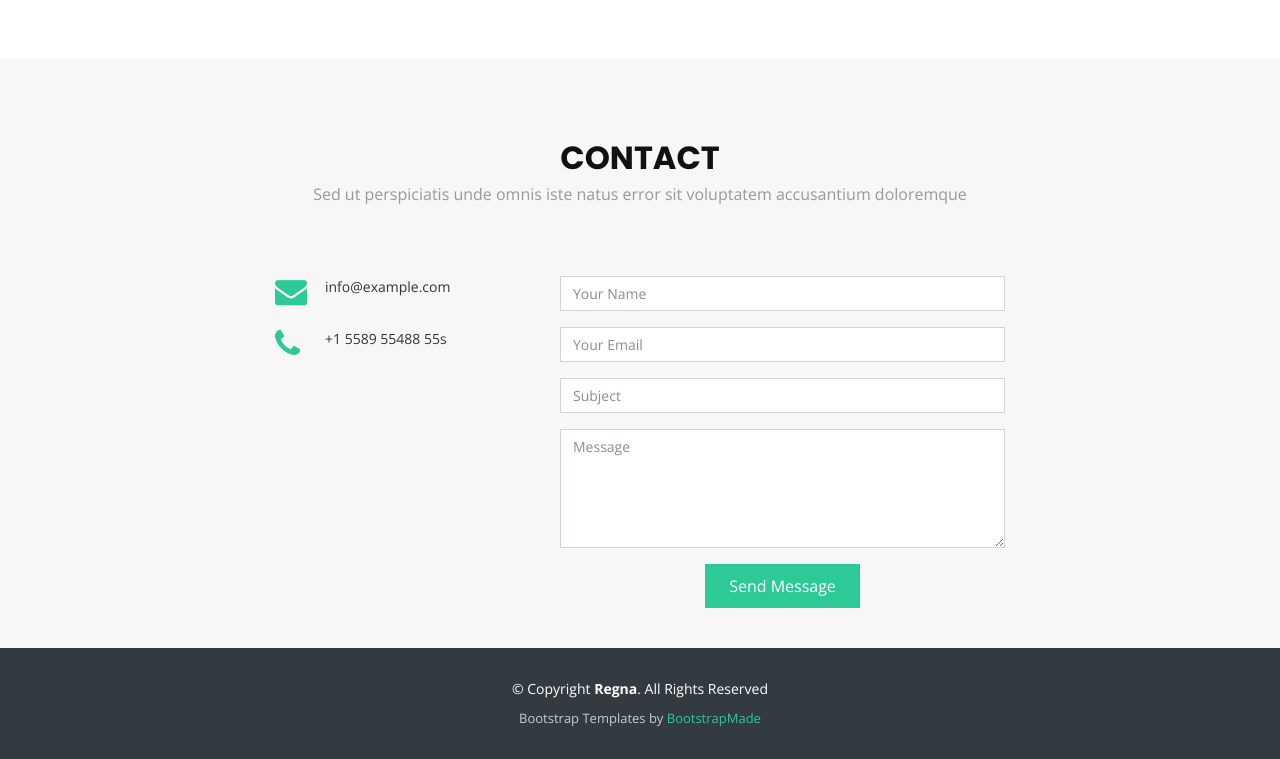
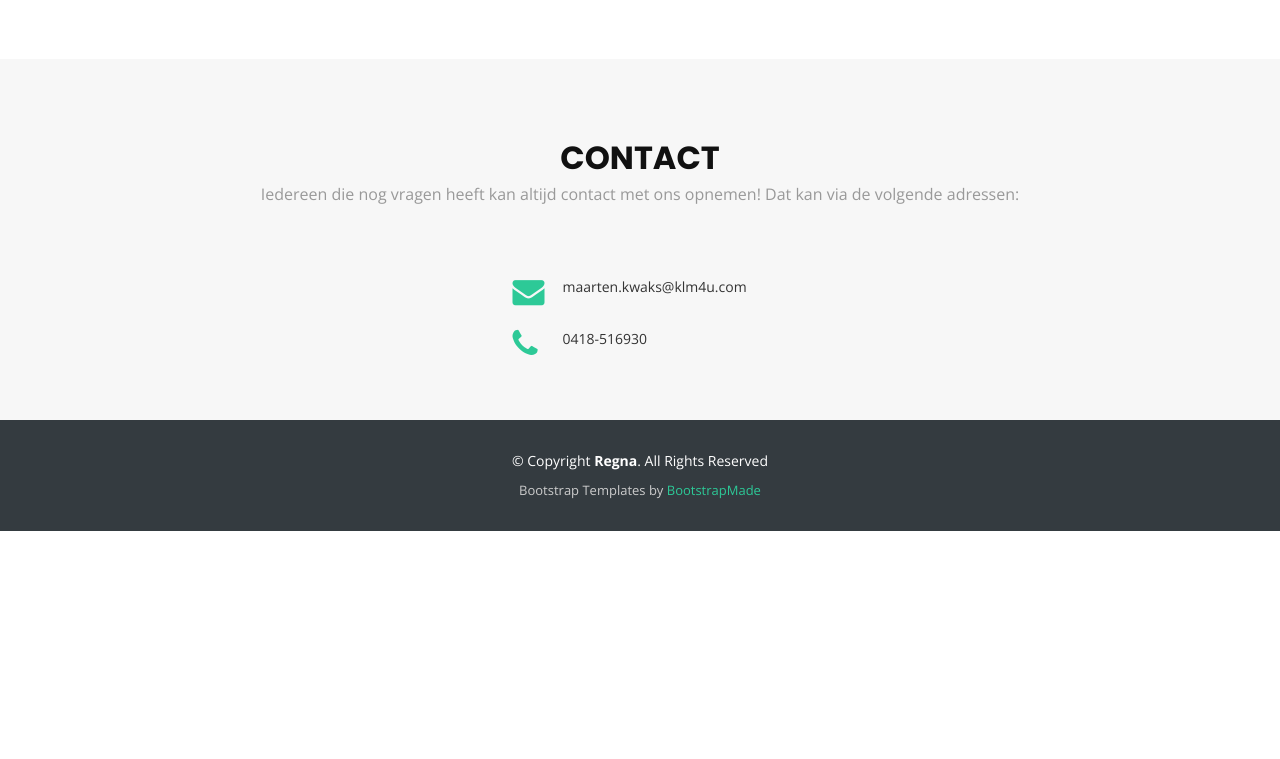
Before and after one commit to FKwaks/siteverjaardag, a Django app: page / in a window 1280 px wide. Shown: the part 3602-4361 px from the top of the page. After the commit the page ends 4133 px from the top, so only its background shows below. Run offline with Django 3.2, Linux system fonts and the light colour scheme; data that the repository does not hold is empty; some libraries are stand-ins or nearby versions.

Commit message:
plaatjes en wat text enzo

```diff
--- a/list/static/css/style.css
+++ b/list/static/css/style.css
@@ -143,7 +143,7 @@ padding-left: 50px;
   display: table;
   width: 100%;
   height: 100vh;
-  background: url(../img/hero-bg.jpg) top center fixed;
+  background: url(../img/background.jpeg) top center fixed;
   background-size: cover;
 }
 
@@ -486,7 +486,7 @@ body.mobile-nav-active #mobile-nav-toggle {
 
 #about .about-container .background {
   min-height: 300px;
-  background: url(../img/about-img.jpg) center top no-repeat;
+  background: url(../img/paenma.jpg) center top no-repeat;
   margin-bottom: 10px;
 }
 
--- a/list/templates/list/index.html
+++ b/list/templates/list/index.html
@@ -305,12 +305,10 @@
           <div class="col-lg-5 col-md-4">
           <div class="section-header">
             <h3 class="section-title">Locatie</h3>
-            <p class="section-description">Sed ut perspiciatis unde omnis iste natus error sit voluptatem accusantium doloremque</p>
-          </div>
-          <div class="info">
-            <i class="fa fa-map-marker"></i>
-            <p>A108 Adam Street<br>New York, NY 535022</p>
-          </div>
+            </div>
+            <!--<i class="fa fa-map-marker"></i>-->
+
+            <p class ="mt-5 text-center">Ardennen Landgoed Le herou <br>rue de 57 nisramont<br>6983 Nisramont La Roche België <br><a href="https://www.landgoedardennen.be/">https://www.landgoedardennen.be/</a></p>
         </div>
           </div>
         </div>
@@ -324,30 +322,26 @@
       <div class="container wow fadeInUp">
         <div class="section-header">
           <h3 class="section-title">Contact</h3>
-          <p class="section-description">Sed ut perspiciatis unde omnis iste natus error sit voluptatem accusantium doloremque</p>
+          <p class="section-description">Iedereen die nog vragen heeft kan altijd contact met ons opnemen! Dat kan via de volgende adressen:</p>
         </div>
       </div>
       <div class="container wow fadeInUp">
-
         <div class="row justify-content-center">
-
           <div class="col-lg-3 col-md-4">
-
             <div class="info">
               <div>
                 <i class="fa fa-envelope"></i>
-                <p>info@example.com</p>
+                <p>maarten.kwaks@klm4u.com</p>
               </div>
 
               <div>
                 <i class="fa fa-phone"></i>
-                <p>+1 5589 55488 55s</p>
+                <p>0418-516930</p>
               </div>
             </div>
-
           </div>
 
-          <div class="col-lg-5 col-md-8">
+          <!--<div class="col-lg-5 col-md-8">
             <div class="form">
               <div id="sendmessage">Your message has been sent. Thank you!</div>
               <div id="errormessage"></div>
@@ -370,7 +364,7 @@
                 </div>
                 <div class="text-center"><button type="submit">Send Message</button></div>
               </form>
-            </div>
+            </div>-->
           </div>
 
         </div>
```
Also changed, not shown: list/static/img/background.jpeg (added), list/static/img/paenma.jpg (added), 2 other files.
